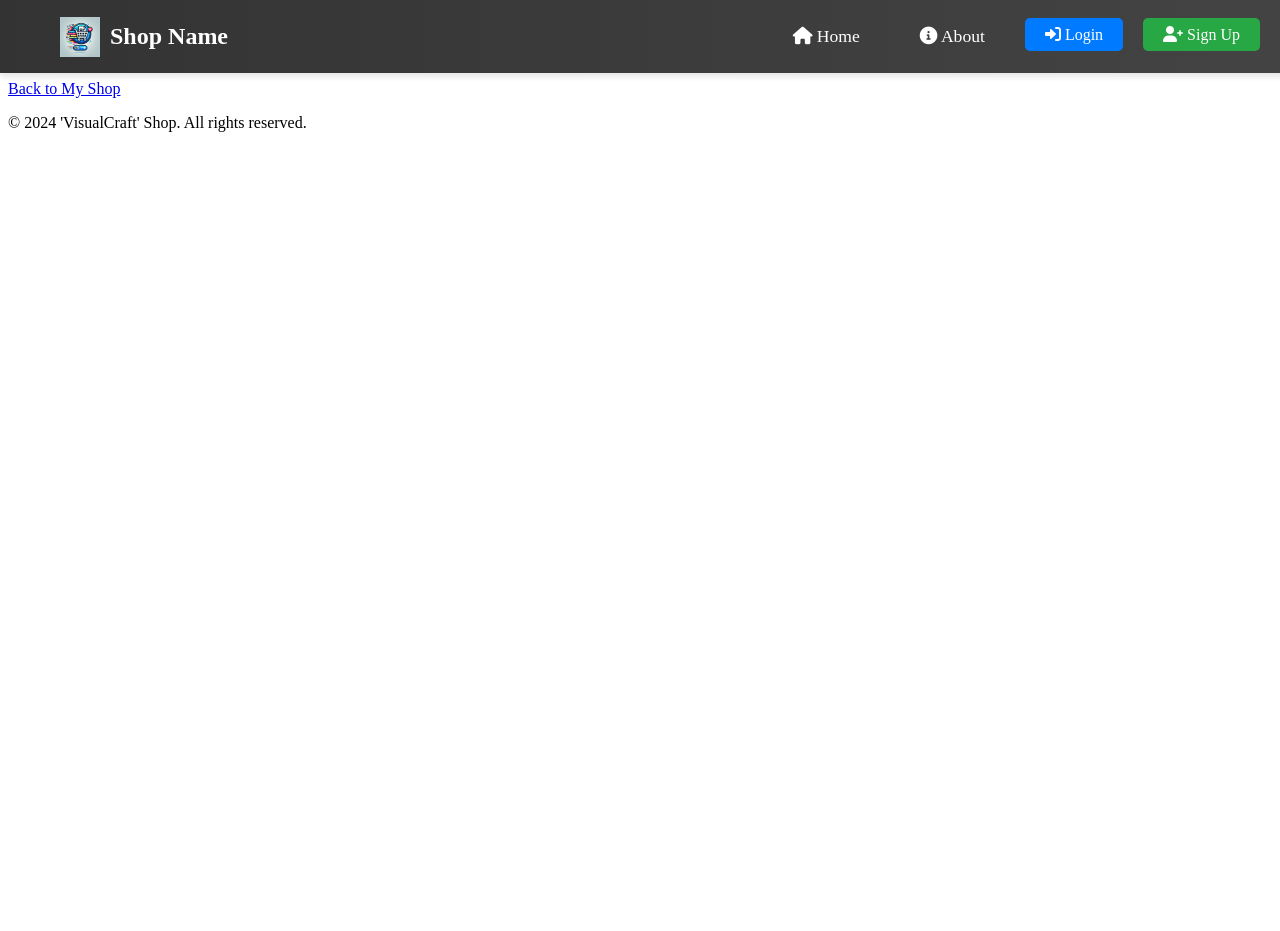
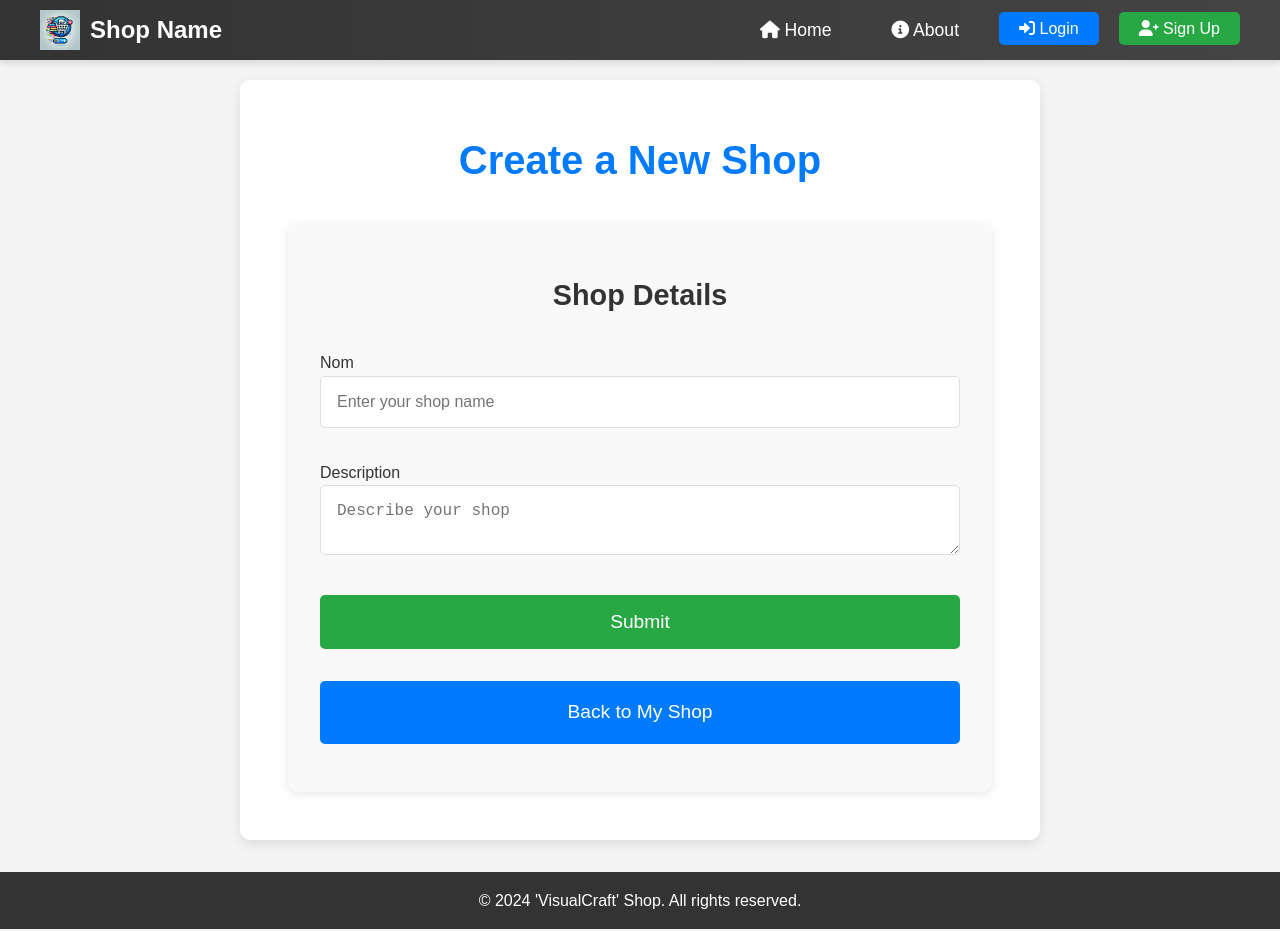
Before and after one commit to AdamBassoumi/Symfony_Project, a Symfony app: template templates/shop/new.html.twig in a window 1280 px wide. Before the commit the page ends 800 px from the top, so only its background shows below. Run offline with Twig, Linux system fonts and the light colour scheme; the template is opened without the code that fills it, so the values that code supplies are empty; form fields are guessed from the names that the template uses; some libraries are stand-ins or nearby versions.

Commit message:
Fixed Some CSS Errors

```diff
--- a/templates/about/index.html.twig
+++ b/templates/about/index.html.twig
@@ -5,10 +5,6 @@
 {% endblock %}
 
 {% block body %}
-    <header>
-        <img src="{{ asset('assets/images/VisualCraft.jpg') }}" alt="VisualCraft Logo">
-        <p>{{ description | default('The platform dedicated to creators and buyers of digital products.') }}</p>
-    </header>
 
     <section>
         <h2>About VisualCraft</h2>
@@ -18,7 +14,7 @@
 
     <section>
         <h2>Main Features</h2>
-        <ul>
+        <ul class="about-ul">
             <li>Intuitive and easy-to-use interface for all users</li>
             <li>Secure transactions to protect your creations and purchases</li>
             <li>Access to a diverse catalog: templates, 3D models, and more</li>
--- a/templates/base.html.twig
+++ b/templates/base.html.twig
@@ -7,6 +7,7 @@
 
     <!-- Include Navbar CSS -->
     <link href="https://fonts.googleapis.com/css2?family=Poppins:wght@400;600&family=Roboto:wght@300;400&display=swap" rel="stylesheet">
+    <link rel="stylesheet" href="{{ asset('assets/styles/base.css') }}">
     {% block stylesheets %}
 
     {% endblock %}
@@ -21,7 +22,5 @@
     <footer class="footer">
         <p>&copy; 2024 'VisualCraft' Shop. All rights reserved.</p>
     </footer>
-
-    <script src="{{ asset('build/scripts.js') }}"></script>
 </body>
 </html>
--- a/templates/shop/new.html.twig
+++ b/templates/shop/new.html.twig
@@ -2,11 +2,44 @@
 
 {% block title %}Create Shop{% endblock %}
 
+{% block stylesheets %}
+    {# Include parent stylesheets first #}
+    {{ parent() }}
+
+    {# Add specific styles for the create_shop route #}
+    <link rel="stylesheet" href="{{ asset('assets/styles/create_shop.css') }}">
+{% endblock %}
+
 {% block body %}
-    <h1>Create a new Shop</h1>
+    <div class="create_shop-container mt-5">
+        <h1 class="create_shop-title text-center mb-4">Create a New Shop</h1>
 
-    {{ form_start(form) }}
-    {{ form_end(form) }}
+        <div class="create_shop-card shadow-lg p-4">
+            <h3 class="create_shop-card-title text-center mb-4">Shop Details</h3>
 
-    <a href="{{ path('myshop') }}">Back to My Shop</a>
+            {{ form_start(form, { 'attr': {'class': 'create_shop-form'}}) }}
+
+                <div class="create_shop-form-group">
+                    {{ form_label(form.nom) }}
+                    {{ form_widget(form.nom, { 'attr': {'class': 'create_shop-form-control', 'placeholder': 'Enter your shop name'} }) }}
+                    <div class="invalid-feedback">{{ form_errors(form.nom) }}</div>
+                </div>
+
+                <div class="create_shop-form-group">
+                    {{ form_label(form.description) }}
+                    {{ form_widget(form.description, { 'attr': {'class': 'create_shop-form-control', 'placeholder': 'Describe your shop'} }) }}
+                    <div class="invalid-feedback">{{ form_errors(form.description) }}</div>
+                </div>
+
+                <div class="create_shop-button-container text-center mt-4">
+                    {{ form_widget(form.submit, { 'attr': {'class': 'create_shop-btn create_shop-btn-success btn-lg'} }) }}
+                </div>
+
+            {{ form_end(form) }}
+
+            <div class="create_shop-back-button text-center mt-4">
+                <a href="{{ path('myshop') }}" class="create_shop-btn create_shop-btn-secondary">Back to My Shop</a>
+            </div>
+        </div>
+    </div>
 {% endblock %}
```
Also changed, not shown: public/assets/styles/about.css, public/assets/styles/base.css (added), public/assets/styles/create_shop.css (added), public/assets/styles/homepage.css, 1 other file.
